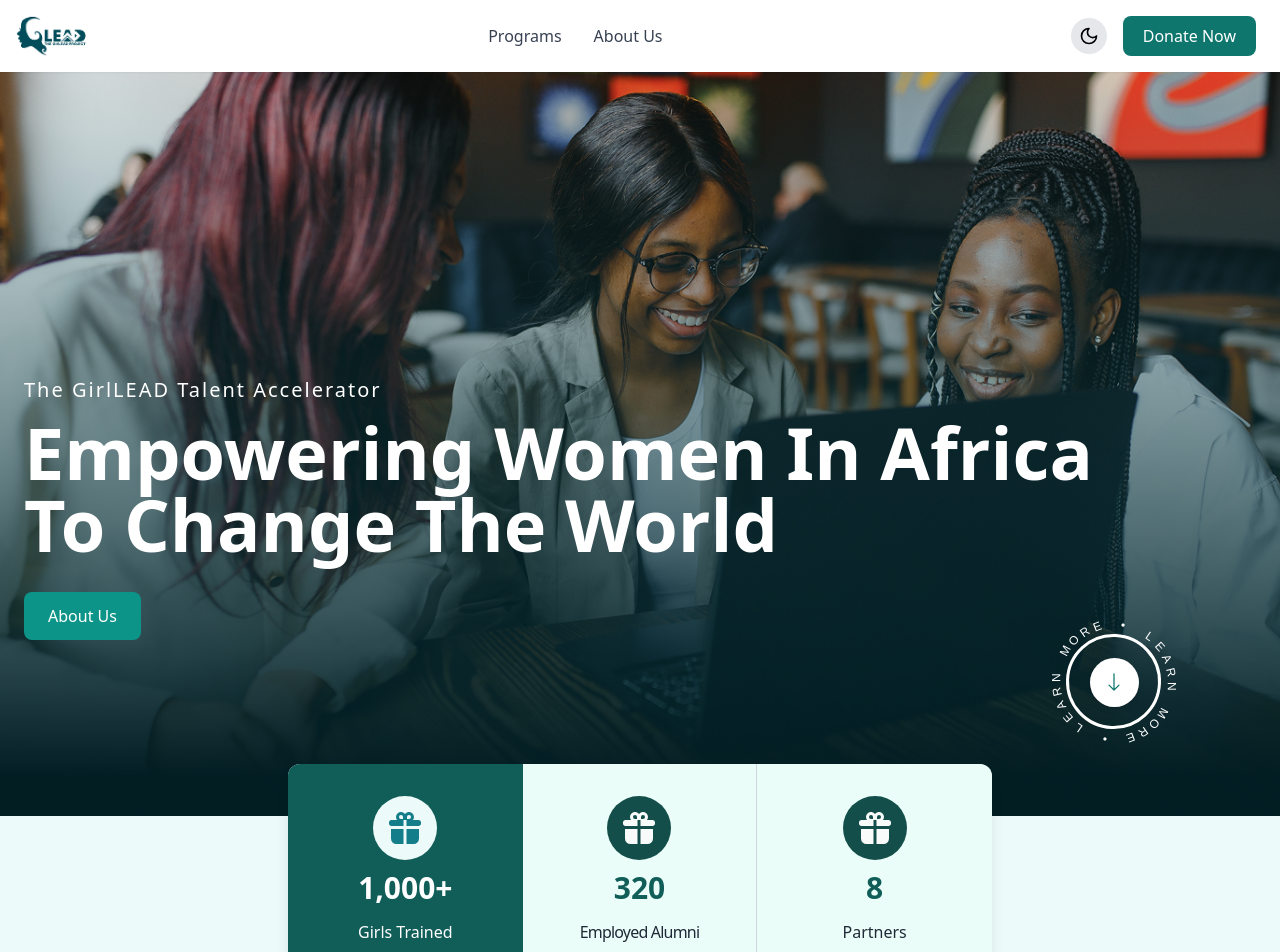
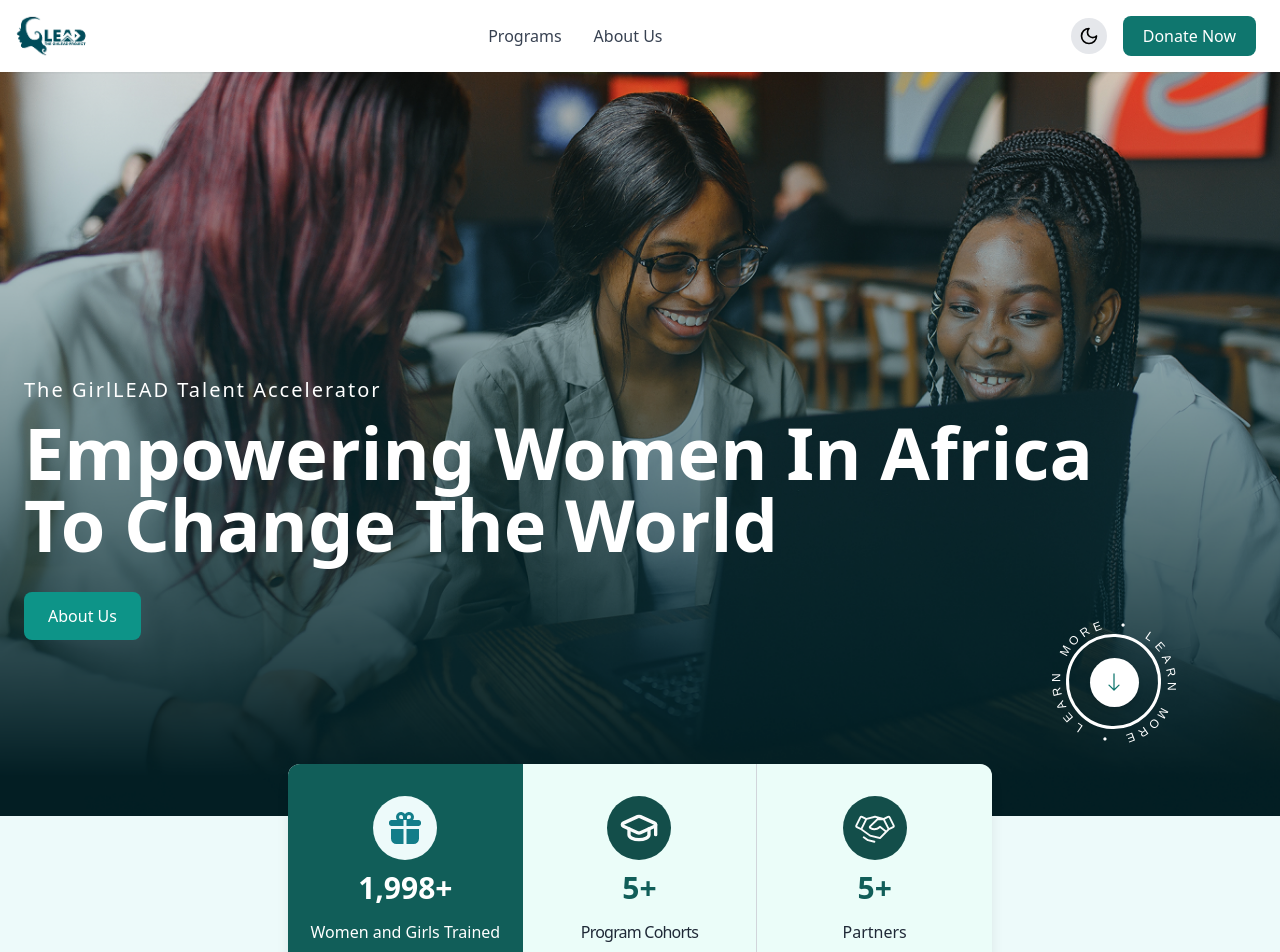
Before and after one commit to The-GirlLEAD-Talent-Accelerator/GirlLEAD_Website_Revamp, a React (Vite) app: page / in a window 1280 px wide. Shown: the top 952 px of the page. Built offline with nearby package versions, Linux system fonts and the light colour scheme.

Commit message:
chore: added Correct icons to the stats card/section

```diff
--- a/src/components/home/Hero.jsx
+++ b/src/components/home/Hero.jsx
@@ -1,5 +1,7 @@
 import { motion as Motion } from "framer-motion";
 import { HiMiniGift } from "react-icons/hi2";
+import { PiHandshakeLight } from "react-icons/pi";
+import { LuGraduationCap } from "react-icons/lu";
 import CountUp from "react-countup";
 import { useInView } from "react-intersection-observer";
 import RotatingTextCircle from "./RotatingTextCircle";
@@ -60,32 +62,32 @@ export default function Hero() {
             </div>
             <h3 className="lg:text-3xl font-bold dark:text-[#137d89]">
               {inView && (
-                <CountUp start={100} end={1000} duration={3} suffix="+" />
+                <CountUp start={500} end={2000} duration={7} suffix="+" />
               )}
             </h3>
             <p className="text-xs dark:text-[#42919a] md:text-base font-medium md:mt-1">
-              Girls Trained
+              Women and Girls Trained
             </p>
           </div>
 
           <div className="bg-teal-100/40 dark:bg-teal-900 py-8 px-4 border-r border-gray-300 dark:border-gray-700 items-center flex-col flex gap-[10px]">
             <div className="bg-teal-900 dark:bg-[#EDFAFA] md:w-16 md:h-16 w-10 h-10 rounded-full flex items-center justify-center">
-              <HiMiniGift className="text-[#F9FBFB] dark:text-[#137D89] md:w-10 md:h-10 w-5 h-5" />
+              <LuGraduationCap className="text-[#F9FBFB] dark:text-[#137D89] md:w-10 md:h-10 w-5 h-5" />
             </div>
             <h3 className="lg:text-3xl font-bold text-teal-800 dark:text-teal-300">
-              {inView && <CountUp start={200} end={320} duration={3} />}
+              {inView && <CountUp start={1} end={5} duration={3} suffix="+" />}
             </h3>
             <p className="text-xs md:text-base font-medium md:mt-1 tracking-tighter">
-              Employed Alumni
+              Program Cohorts
             </p>
           </div>
 
           <div className="bg-teal-100/40 dark:bg-teal-900 py-8 px-4 items-center flex-col flex gap-[10px]">
             <div className="bg-teal-900 dark:bg-[#EDFAFA] md:w-16 md:h-16 w-10 h-10 rounded-full flex items-center justify-center">
-              <HiMiniGift className="text-[#F9FBFB] dark:text-[#137D89] md:w-10 md:h-10 w-5 h-5" />
+              <PiHandshakeLight className="text-[#F9FBFB] dark:text-[#137D89] md:w-10 md:h-10 w-5 h-5" />
             </div>
             <h3 className="lg:text-3xl font-bold text-teal-800 dark:text-teal-300">
-              {inView && <CountUp start={1} end={8} duration={5} />}
+              {inView && <CountUp start={1} end={5} duration={5} suffix="+" />}
             </h3>
             <p className="text-xs md:text-base font-medium md:mt-1">Partners</p>
           </div>
```
